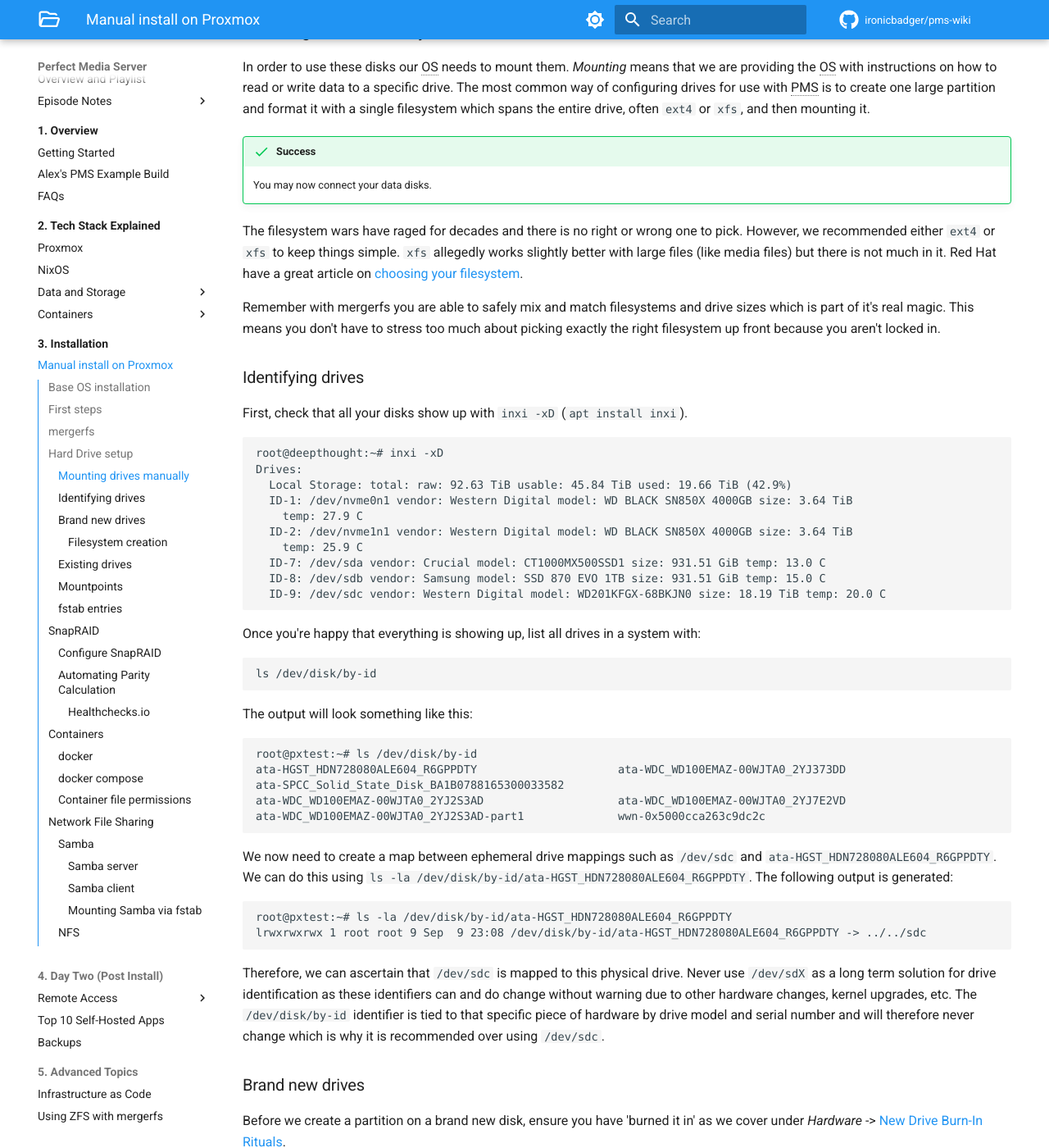
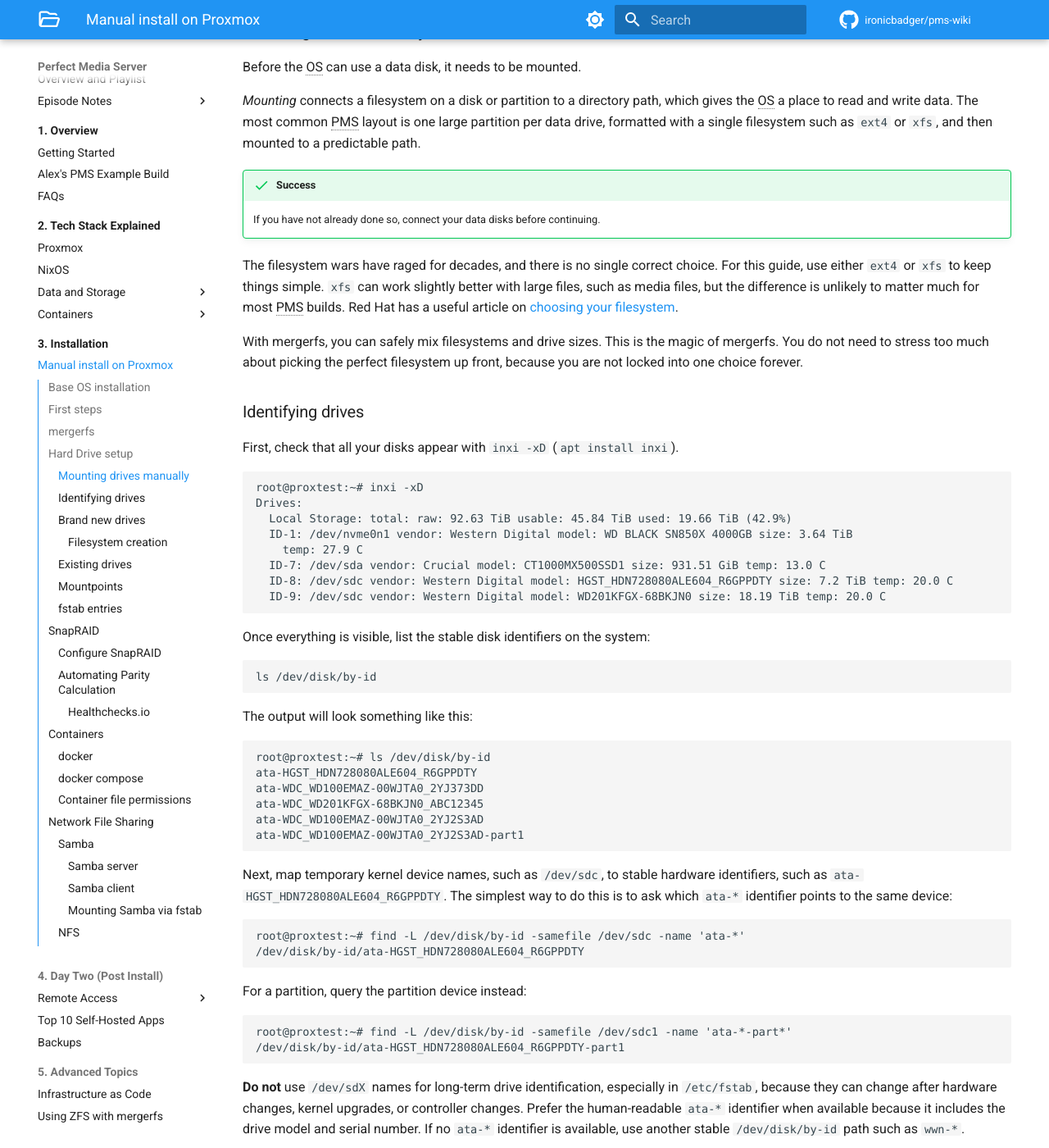
Before and after one commit to ironicbadger/pms-wiki, an MkDocs documentation site: the page built from docs/03-installation/manual-install-proxmox.md, in a window 1280 px wide and 1400 px high, scrolled down 3754 px. Shown: the whole window at 82% size. Built offline with MkDocs 1.6.1 and Material for MkDocs 9.7.7, drawn with Linux system fonts in a browser that asks for light colours; some web fonts are replaced; comment, search, counter and statistics services are not loaded; some of the changed text lies outside the part shown.

Commit message:
updated disk mapping command

````diff
--- a/docs/03-installation/manual-install-proxmox.md
+++ b/docs/03-installation/manual-install-proxmox.md
@@ -80,37 +80,37 @@ Remember to repeat this process every so often (every month or two will more tha
 
 ## Hard Drive setup
 
-The following section details the steps to identify, mount and partition the hard drives in your system.
+This section covers how to identify, partition, format, and mount the hard drives in your system.
 
 ### Mounting drives manually
 
-In order to use these disks our OS needs to mount them. _Mounting_ means that we are providing the OS with instructions on how to read or write data to a specific drive. The most common way of configuring drives for use with PMS is to create one large partition and format it with a single filesystem which spans the entire drive, often `ext4` or `xfs`, and then mounting it.
+Before the OS can use a data disk, it needs to be mounted.
+
+_Mounting_ connects a filesystem on a disk or partition to a directory path, which gives the OS a place to read and write data. The most common PMS layout is one large partition per data drive, formatted with a single filesystem such as `ext4` or `xfs`, and then mounted to a predictable path.
 
 !!! success
-    You may now connect your data disks.
+    If you have not already done so, connect your data disks before continuing.
 
-The filesystem wars have raged for decades and there is no right or wrong one to pick. However, we recommended either `ext4` or `xfs` to keep things simple. `xfs` allegedly works slightly better with large files (like media files) but there is not much in it. Red Hat have a great article on [choosing your filesystem](https://access.redhat.com/articles/3129891).
+The filesystem wars have raged for decades, and there is no single correct choice. For this guide, use either `ext4` or `xfs` to keep things simple. `xfs` can work slightly better with large files, such as media files, but the difference is unlikely to matter much for most PMS builds. Red Hat has a useful article on [choosing your filesystem](https://access.redhat.com/articles/3129891).
 
-Remember with mergerfs you are able to safely mix and match filesystems and drive sizes which is part of it's real magic. This means you don't have to stress too much about picking exactly the right filesystem up front because you aren't locked in.
+With mergerfs, you can safely mix filesystems and drive sizes. This is the magic of mergerfs. You do not need to stress too much about picking the perfect filesystem up front, because you are not locked into one choice forever.
 
 ### Identifying drives
 
-First, check that all your disks show up with `inxi -xD` (`apt install inxi`).
+First, check that all your disks appear with `inxi -xD` (`apt install inxi`).
 
 ```
-root@deepthought:~# inxi -xD
+root@proxtest:~# inxi -xD
 Drives:
   Local Storage: total: raw: 92.63 TiB usable: 45.84 TiB used: 19.66 TiB (42.9%)
   ID-1: /dev/nvme0n1 vendor: Western Digital model: WD BLACK SN850X 4000GB size: 3.64 TiB
     temp: 27.9 C
-  ID-2: /dev/nvme1n1 vendor: Western Digital model: WD BLACK SN850X 4000GB size: 3.64 TiB
-    temp: 25.9 C
   ID-7: /dev/sda vendor: Crucial model: CT1000MX500SSD1 size: 931.51 GiB temp: 13.0 C
-  ID-8: /dev/sdb vendor: Samsung model: SSD 870 EVO 1TB size: 931.51 GiB temp: 15.0 C
+  ID-8: /dev/sdc vendor: Western Digital model: HGST_HDN728080ALE604_R6GPPDTY size: 7.2 TiB temp: 20.0 C
   ID-9: /dev/sdc vendor: Western Digital model: WD201KFGX-68BKJN0 size: 18.19 TiB temp: 20.0 C
 ```
 
-Once you're happy that everything is showing up, list all drives in a system with:
+Once everything is visible, list the stable disk identifiers on the system:
 
 ```
 ls /dev/disk/by-id
@@ -119,30 +119,38 @@ ls /dev/disk/by-id
 The output will look something like this:
 
 ```
-root@pxtest:~# ls /dev/disk/by-id
-ata-HGST_HDN728080ALE604_R6GPPDTY                     ata-WDC_WD100EMAZ-00WJTA0_2YJ373DD
-ata-SPCC_Solid_State_Disk_BA1B0788165300033582
-ata-WDC_WD100EMAZ-00WJTA0_2YJ2S3AD                    ata-WDC_WD100EMAZ-00WJTA0_2YJ7E2VD
-ata-WDC_WD100EMAZ-00WJTA0_2YJ2S3AD-part1              wwn-0x5000cca263c9dc2c
+root@proxtest:~# ls /dev/disk/by-id
+ata-HGST_HDN728080ALE604_R6GPPDTY
+ata-WDC_WD100EMAZ-00WJTA0_2YJ373DD
+ata-WDC_WD201KFGX-68BKJN0_ABC12345
+ata-WDC_WD100EMAZ-00WJTA0_2YJ2S3AD
+ata-WDC_WD100EMAZ-00WJTA0_2YJ2S3AD-part1
 ```
 
-We now need to create a map between ephemeral drive mappings such as `/dev/sdc` and `ata-HGST_HDN728080ALE604_R6GPPDTY`. We can do this using `ls -la /dev/disk/by-id/ata-HGST_HDN728080ALE604_R6GPPDTY`. The following output is generated:
+Next, map temporary kernel device names, such as `/dev/sdc`, to stable hardware identifiers, such as `ata-HGST_HDN728080ALE604_R6GPPDTY`. The simplest way to do this is to ask which `ata-*` identifier points to the same device:
 
 ```
-root@pxtest:~# ls -la /dev/disk/by-id/ata-HGST_HDN728080ALE604_R6GPPDTY
-lrwxrwxrwx 1 root root 9 Sep  9 23:08 /dev/disk/by-id/ata-HGST_HDN728080ALE604_R6GPPDTY -> ../../sdc
+root@proxtest:~# find -L /dev/disk/by-id -samefile /dev/sdc -name 'ata-*'
+/dev/disk/by-id/ata-HGST_HDN728080ALE604_R6GPPDTY
 ```
 
-Therefore, we can ascertain that `/dev/sdc` is mapped to this physical drive. Never use `/dev/sdX` as a long term solution for drive identification as these identifiers can and do change without warning due to other hardware changes, kernel upgrades, etc. The `/dev/disk/by-id` identifier is tied to that specific piece of hardware by drive model and serial number and will therefore never change which is why it is recommended over using `/dev/sdc`.
+For a partition, query the partition device instead:
+
+```
+root@proxtest:~# find -L /dev/disk/by-id -samefile /dev/sdc1 -name 'ata-*-part*'
+/dev/disk/by-id/ata-HGST_HDN728080ALE604_R6GPPDTY-part1
+```
+
+**Do not** use `/dev/sdX` names for long-term drive identification, especially in `/etc/fstab`, because they can change after hardware changes, kernel upgrades, or controller changes. Prefer the human-readable `ata-*` identifier when available because it includes the drive model and serial number. If no `ata-*` identifier is available, use another stable `/dev/disk/by-id` path such as `wwn-*`.
 
 ### Brand new drives
 
-Before we create a partition on a brand new disk, ensure you have 'burned it in' as we cover under _Hardware_ -> [New Drive Burn-In Rituals](../06-hardware/new-drive-burnin.md).
+Before creating a partition on a brand new disk, make sure you have burned it in as covered under _Hardware_ -> [New Drive Burn-In Rituals](../06-hardware/new-drive-burnin.md).
 
 !!! warning
-    **BE CAREFUL HERE** - We are about to perform destructive steps to the partition table of the drive. If there is _any_ existing data on this drive - **IT WILL BE WIPED**. Make sure you proceed with caution! You have been warned!
+    **BE CAREFUL HERE** - The next steps modify the drive's partition table. If there is _any_ existing data on this drive, **IT WILL BE WIPED**. Proceed carefully.
 
-The following steps will require root access. To become the root user type `sudo su`. Using our example drive from the prior section we will use `gdisk` to create a new partition and filesystem. Run `gdisk /dev/sdX` (replacing `sdX` with your drive), for example:
+The following steps require root access. On Proxmox you may already be logged in as root; if not, use `sudo -i`. Using the example drive from the previous section, use `gdisk` to create a new partition. Run `gdisk /dev/sdX`, replacing `sdX` with the drive you have intentionally selected. For example:
 
 ```
 root@cartman:~# gdisk /dev/sdc
@@ -155,12 +163,12 @@ Partition table scan:
     GPT: not present
 ```
 
-Once `gdisk` is loaded we are presented with an interactive prompt `Command (? for help):`. To see all options simply type `?`. In the initial output from gdisk we can see there is no partition table present on this drive - it's a good sanity check you have the right drive before erasing the partition and file allocation tables.
+Once `gdisk` has loaded, you will see the interactive prompt `Command (? for help):`. Type `?` to see all available options. In the initial output from `gdisk`, we can see that no partition table is present on this drive. This is a useful sanity check before erasing partition and filesystem metadata.
 
 !!! danger
     The following sequence will erase everything on this disk. **MAKE SURE YOU HAVE A BACKUP AND USE CAUTION**
 
-Use the following sequence to create one large partition spanning the entire drive. Note that the keys you need to press are at the start of each heading and the answers to the subsequent questions at the ends of the next few lines.
+Use the following sequence to create one large partition spanning the entire drive. The keys you need to press are at the start of each top-level line, and the nested lines show the prompts and suggested answers.
 
 ```
 * o - creates a new **EMPTY** GPT partition table (GPT is good for large drives over 3TB)
@@ -179,40 +187,40 @@ Use the following sequence to create one large partition spanning the entire dri
     * Confirm that making these changes is OK and the changes queued so far will be executed
 ```
 
-Next up, we'll create a filesystem on that newly created partition.
+Next, create a filesystem on the new partition.
 
 !!! info
-    Rinse and repeat this step for each new drive as required.
+    Repeat this step for each new drive as required.
 
 #### Filesystem creation
 
-Create an `ext4` filesystem thus (replace `X` with your drive letter):
+Create an `ext4` filesystem on the new partition, replacing `X` with your drive letter:
 
 ```
 mkfs.ext4 /dev/sdX1
 ```
 
-Congratulations! Your new drive is now formatted and ready to store data.
+Your new drive is now formatted and ready to store data.
 
-Move onto the next section 'Existing drive' to learn how to mount it (make it available to the OS for use).
+Continue to the next section to learn how to mount it and make it available to the OS.
 
 ### Existing drives
 
-[Identify](#identifying-drives) the existing drive and take note of the partition you wish to mount. This is usually displayed as `-part1` using `/dev/disk/by-id`.
+[Identify](#identifying-drives) the existing drive and note the partition you want to mount. When using `/dev/disk/by-id`, the first partition is usually shown with a `-part1` suffix.
 
 !!! info
-    Ensure you have the correct supporting libraries for your filesystem installed such as `xfsprogs` for XFS.
+    Make sure you have the supporting tools for your filesystem installed, such as `xfsprogs` for XFS.
 
-    With Debian this is achieved via `sudo apt install xfsprogs`.
+    On Debian or Proxmox, install them with `sudo apt install xfsprogs`.
 
-You should now be able to mount the drive manually like so:
+You should now be able to mount the drive manually:
 
 ```
 mkdir /mnt/manualdiskmounttest
 mount /dev/disk/by-id/ata-HGST_HDN728080ALE604_R6GPPDTY-part1 /mnt/manualdiskmounttest
 ```
 
-Verify that the drive mounted and displays the correct size as expected:
+Verify that the drive mounted and shows the expected size:
 
 ```
 root@cartman:~# df -h
@@ -222,9 +230,9 @@ Filesystem                        Size  Used Avail Use% Mounted on
 
 ### Mountpoints
 
-Mountpoints are where the OS mounts a specific disk partition. For example, you could have multiple partitions on the same disk mounted to different places for redundancy or performance reasons. For our purposes here we'll keep things simple by mounting each data disk partition one by one.
+Mountpoints are directories where the OS makes disk partitions available. You could mount multiple partitions from the same disk in different places for redundancy or performance reasons, but this guide keeps things simple by mounting each data disk partition one by one.
 
-Assuming the previous test went well, it's time to come up with a mountpoint naming scheme. We recommended `/mnt/diskN` because it makes the `fstab` entry for mergerfs simpler thanks to wildcard support (more on this shortly). For example:
+Assuming the manual mount test went well, choose a mountpoint naming scheme. This guide recommends `/mnt/diskN` because it makes the `fstab` entry for mergerfs simpler thanks to wildcard support. For example:
 
 ```
 mkdir /mnt/disk{1,2,3,4}
@@ -232,18 +240,18 @@ mkdir /mnt/parity1 # adjust this command based on your parity setup
 mkdir /mnt/storage # this will be the main mergerfs mountpoint
 ```
 
-We also just created `/mnt/storage` in addition to our data disk mountpoints of `/mnt/disk1`, `/mnt/disk2` and so on. `/mnt/storage` will be used by [mergerfs](../02-tech-stack/mergerfs.md) to 'pool' or 'merge' our data disks.
+The commands above also create `/mnt/storage`, in addition to the individual data disk mountpoints such as `/mnt/disk1` and `/mnt/disk2`. `/mnt/storage` will be used by [mergerfs](../02-tech-stack/mergerfs.md) to pool the data disks into one merged view.
 
 ### fstab entries
 
-Next we need to create an entry in `/etc/fstab`.
+Next, create entries in `/etc/fstab` so the disks mount automatically at boot.
 
-This file tells your OS how, where and which disks to mount. It looks a bit complex but an fstab entry is actually quite simple and breaks down to `<device> <mountpoint> <filesystem> <options> <dump> <fsck>` - [fstab documentation](https://wiki.archlinux.org/index.php/fstab).
+This file tells the OS which disks to mount, where to mount them, and which options to use. It can look complex, but each `fstab` entry breaks down to `<device> <mountpoint> <filesystem> <options> <dump> <fsck>`. See the [fstab documentation](https://wiki.archlinux.org/index.php/fstab) for more detail.
 
 !!! note
-    Note that mergerfs does _not_ mount the parity drive, it only mounts `/mnt/disk*`. mergerfs has _nothing to do_ with parity, that is what we use SnapRAID for.
+    mergerfs does _not_ mount the parity drive; it only mounts `/mnt/disk*`. mergerfs has _nothing to do_ with parity. SnapRAID handles that later.
 
-Here's what your `/etc/fstab` file might look like with 4 data disks and 1 SnapRAID parity drive.
+Here is what `/etc/fstab` might look like with four data disks and one SnapRAID parity drive:
 
 ```
 ##/etc/fstab example
@@ -256,7 +264,7 @@ Here's what your `/etc/fstab` file might look like with 4 data disks and 1 SnapR
 /mnt/disk* /mnt/storage fuse.mergerfs defaults,nonempty,allow_other,use_ino,cache.files=off,moveonenospc=true,dropcacheonclose=true,minfreespace=200G,fsname=mergerfs 0 0
 ```
 
-In order to reload the new fstab entries you've created and check them before rebooting, use `mount -a`. Then verify the mount points with `df -h`.
+After editing `/etc/fstab`, test the new entries before rebooting with `mount -a`. If that completes without errors, verify the mountpoints with `df -h`.
 
 ```
 root@cartman:~# df -h
@@ -271,7 +279,7 @@ Filesystem                        Size  Used Avail Use% Mounted on
 mergerfs                           34T   24T   10T  69% /mnt/storage
 ```
 
-If you had any existing files on your data disks they will be visible under `/mnt/storage`.
+If you had any existing files on your data disks, they will be visible under `/mnt/storage`.
 
 ## SnapRAID
 
````
